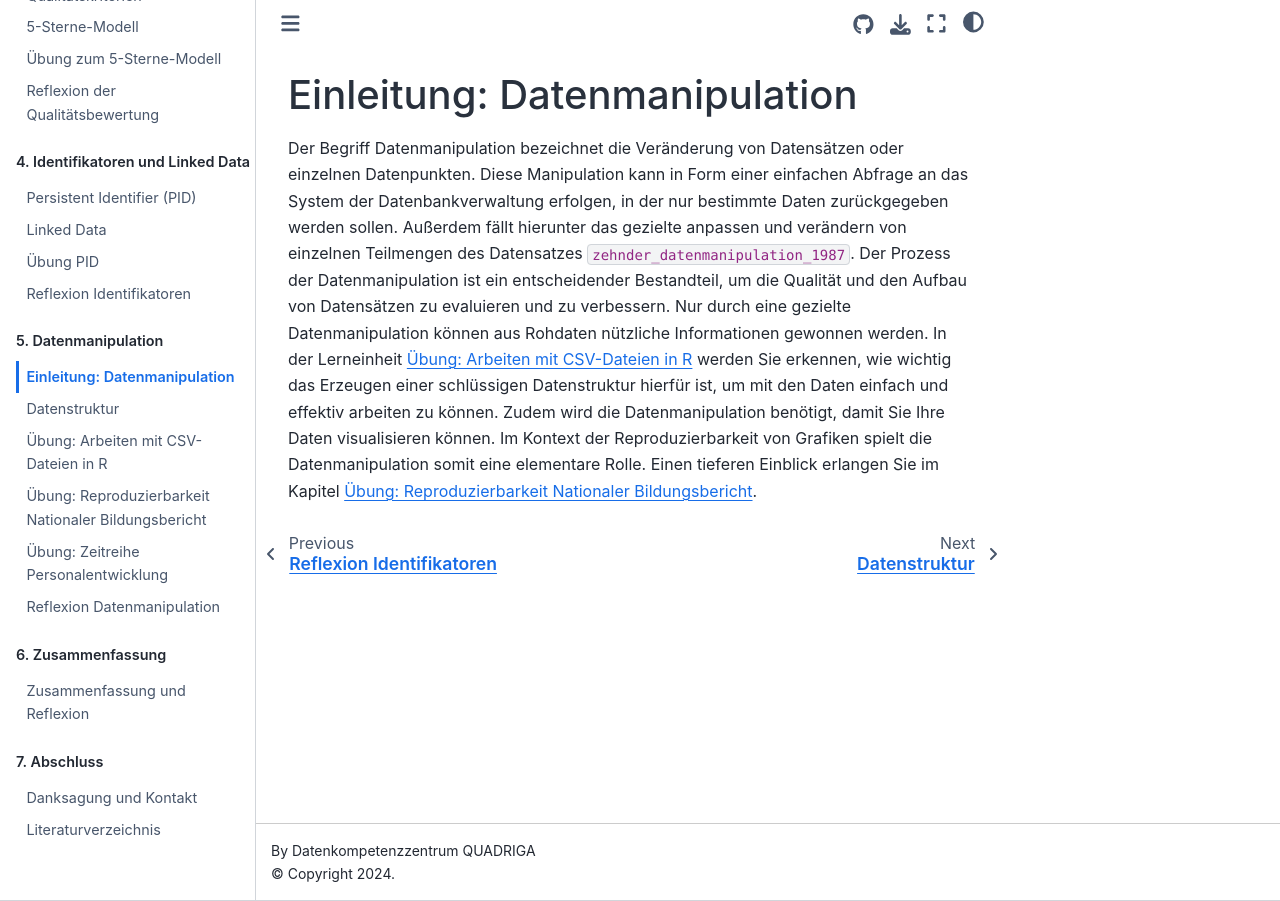
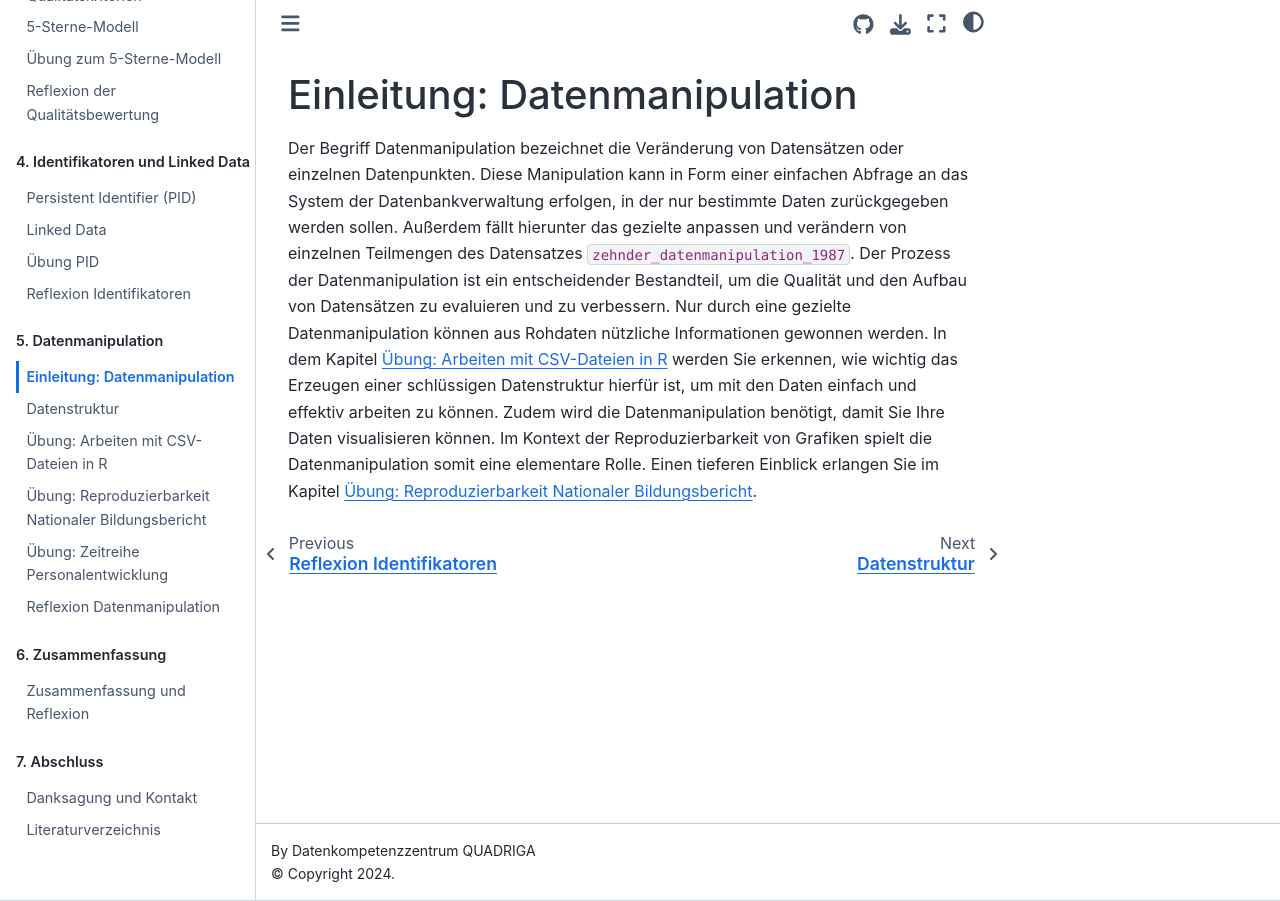
Before and after one commit to quadriga-dk/Tabelle-Fallstudie-1, a Jupyter Book: the page built from Markdown/19_Datenmanipulation.md, in a window 1280 px wide. Built offline with Jupyter Book 1.0.4 settings and Sphinx 7.4.7 and the Sphinx Book theme 1.1.4, drawn with Linux system fonts in a browser that asks for light colours; cross-references to code outside the pages are shown as plain code.

Commit message:
Update 19_Datenmanipulation.md

```diff
--- a/Markdown/19_Datenmanipulation.md
+++ b/Markdown/19_Datenmanipulation.md
@@ -1,4 +1,4 @@
 (Datenmanipulation)=
 # Einleitung: Datenmanipulation
 
-Der Begriff Datenmanipulation bezeichnet die Veränderung von Datensätzen oder einzelnen Datenpunkten. Diese Manipulation kann in Form einer einfachen Abfrage an das System der Datenbankverwaltung erfolgen, in der nur bestimmte Daten zurückgegeben werden sollen. Außerdem fällt hierunter das gezielte anpassen und verändern von einzelnen Teilmengen des Datensatzes {cite}`zehnder_datenmanipulation_1987`. Der Prozess der Datenmanipulation ist ein entscheidender Bestandteil, um die Qualität und den Aufbau von Datensätzen zu evaluieren und zu verbessern. Nur durch eine gezielte Datenmanipulation können aus Rohdaten nützliche Informationen gewonnen werden. In der Lerneinheit [Übung: Arbeiten mit CSV-Dateien in R](Übung_csv) werden Sie erkennen, wie wichtig das Erzeugen einer schlüssigen Datenstruktur hierfür ist, um mit den Daten einfach und effektiv arbeiten zu können. Zudem wird die Datenmanipulation benötigt, damit Sie Ihre Daten visualisieren können. Im Kontext der Reproduzierbarkeit von Grafiken spielt die Datenmanipulation somit eine elementare Rolle. Einen tieferen Einblick erlangen Sie im Kapitel [Übung: Reproduzierbarkeit Nationaler Bildungsbericht](Uebung_Reproduzierbarkeit).
+Der Begriff Datenmanipulation bezeichnet die Veränderung von Datensätzen oder einzelnen Datenpunkten. Diese Manipulation kann in Form einer einfachen Abfrage an das System der Datenbankverwaltung erfolgen, in der nur bestimmte Daten zurückgegeben werden sollen. Außerdem fällt hierunter das gezielte anpassen und verändern von einzelnen Teilmengen des Datensatzes {cite}`zehnder_datenmanipulation_1987`. Der Prozess der Datenmanipulation ist ein entscheidender Bestandteil, um die Qualität und den Aufbau von Datensätzen zu evaluieren und zu verbessern. Nur durch eine gezielte Datenmanipulation können aus Rohdaten nützliche Informationen gewonnen werden. In dem Kapitel [Übung: Arbeiten mit CSV-Dateien in R](Übung_csv) werden Sie erkennen, wie wichtig das Erzeugen einer schlüssigen Datenstruktur hierfür ist, um mit den Daten einfach und effektiv arbeiten zu können. Zudem wird die Datenmanipulation benötigt, damit Sie Ihre Daten visualisieren können. Im Kontext der Reproduzierbarkeit von Grafiken spielt die Datenmanipulation somit eine elementare Rolle. Einen tieferen Einblick erlangen Sie im Kapitel [Übung: Reproduzierbarkeit Nationaler Bildungsbericht](Uebung_Reproduzierbarkeit).
```
